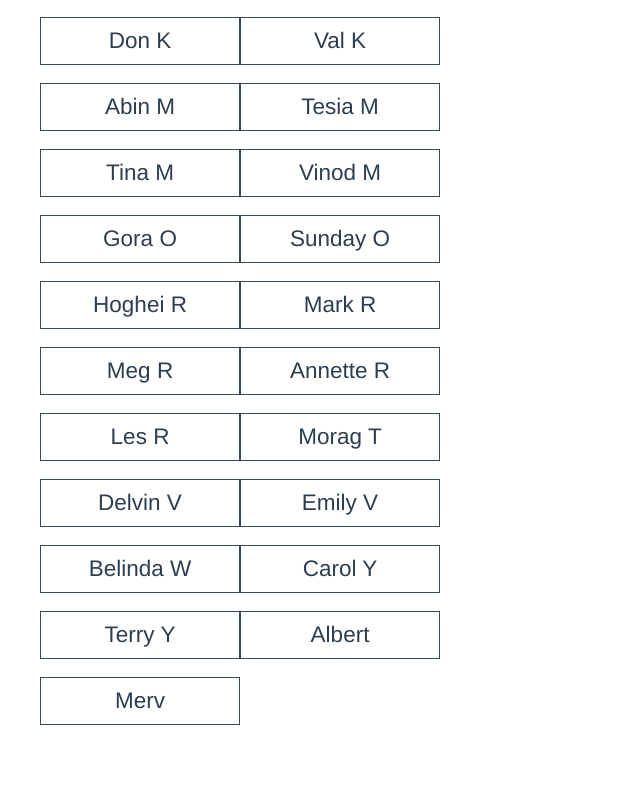
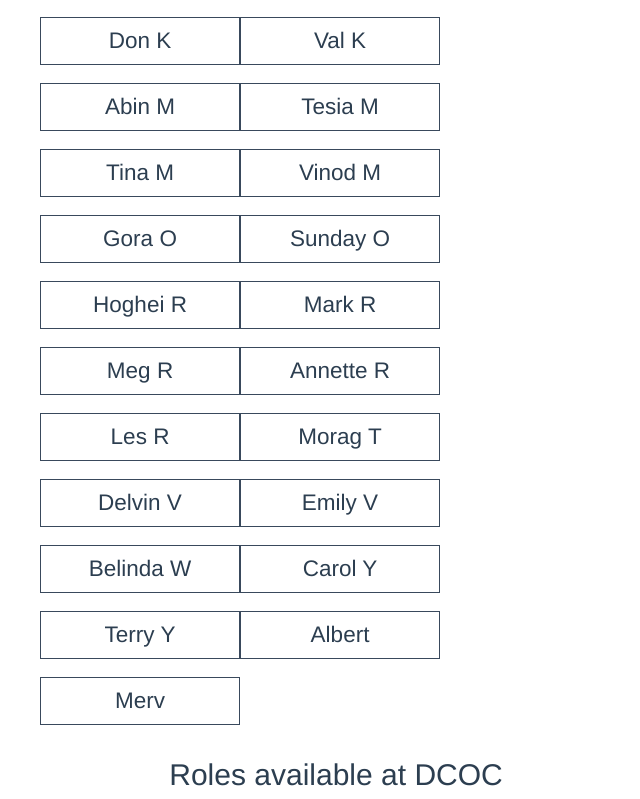
Before and after one commit to delvinv/exron-alpha, a Vue app: page / in a window 1280 px wide. Shown: the part 765-1564 px from the top of the page, without its empty margins (0-640 px from the left). Before the commit the page ends 1516 px from the top, so only its background shows below. Built offline with nearby package versions, Linux system fonts and the light colour scheme.

Commit message:
adding org name variable

```diff
--- a/src/services/RawData.js
+++ b/src/services/RawData.js
@@ -1,3 +1,5 @@
+// Name of organisation
+const orgName = "DCOC";
 // Number of occasions for which to generate a roster
 const occasions = 4;
 // Suited for organisations that schedule for weekly occurrences (i.e. each occasion = one week)
@@ -388,6 +390,9 @@ export default {
     },
     isWeeklySchedule(){
         return weeklySchedule;
+    },
+    getOrgName(){
+        return orgName;
     }
 
 }
--- a/src/views/HomeView.vue
+++ b/src/views/HomeView.vue
@@ -4,10 +4,12 @@ import VolunteerCard from '@/components/VolunteerCard.vue'
 import RawData from '@/services/RawData.js'
 
 let volunteers = ref(null)
+let orgName = ref(null)
 
 onMounted(() => {
   // Need to import data here...
   volunteers.value = RawData.getVolunteers();
+  orgName.value = RawData.getOrgName();
 })
 </script>
 
@@ -16,6 +18,8 @@ onMounted(() => {
   <div class="volunteers">
     <VolunteerCard v-for="volunteer in volunteers" :key="volunteer.id" :volunteer="volunteer" />
   </div>
+
+  <h1>Roles available at {{ orgName }}</h1>
 </template>
 
 <style scoped>
```
